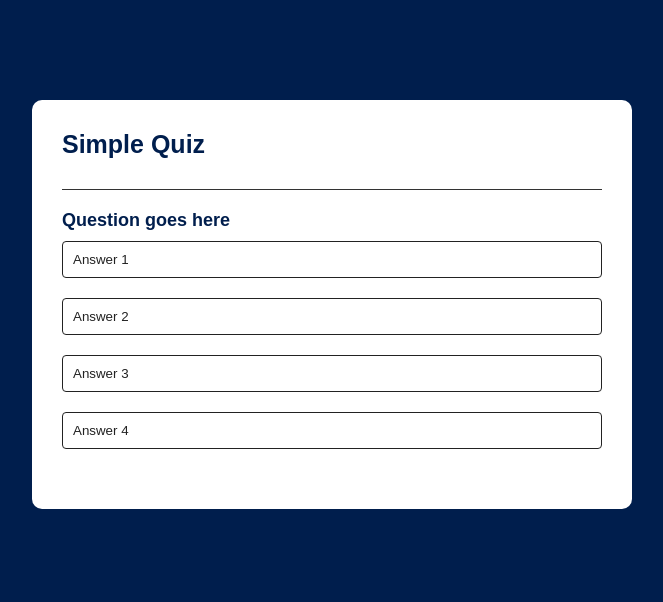
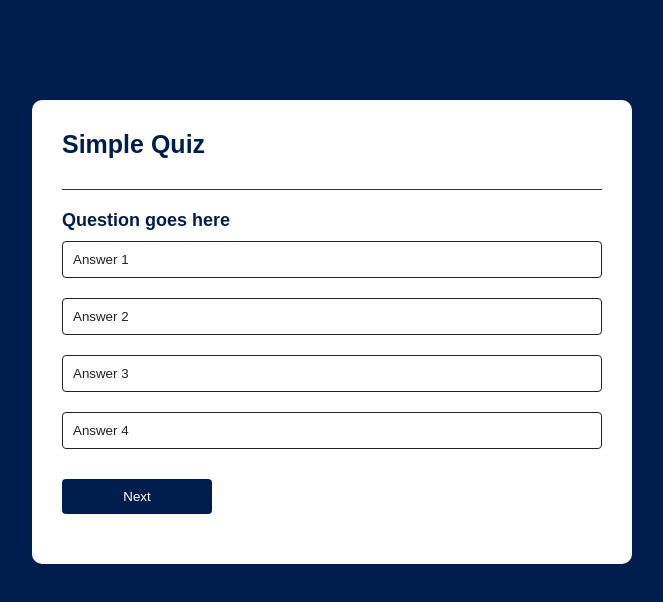
Before and after one commit to Mashi0629/Quiz-App02, a plain HTML site: page index.html in a window 1280 px wide. Shown: the whole page, without its empty margins (308-971 px from the left). Drawn offline with Linux system fonts and the light colour scheme.

Commit message:
buttons updated
-

```diff
--- a/index.html
+++ b/index.html
@@ -19,6 +19,7 @@
                 <button class="btn">Answer 4</button>
 
             </div>
+            <button id="next-btn">Next</button>
         </div>
 
     </div>
--- a/style.css
+++ b/style.css
@@ -46,9 +46,23 @@ body{
     text-align: left;
     border-radius: 4px;
     cursor: pointer;
+    transition: all 0.3s;
 
 }
 
 .btn:hover{
+    background: #222;
+    color: #fff;
+}
 
+#next-btn{
+    background:#001e4d ;
+    color: #fff;
+    font-weight: 500;
+    width: 150px;
+    border: 0;
+    padding: 10px;
+    margin: 20px auto 0;
+    border-radius: 4px;
+    cursor: pointer;
 }
```
